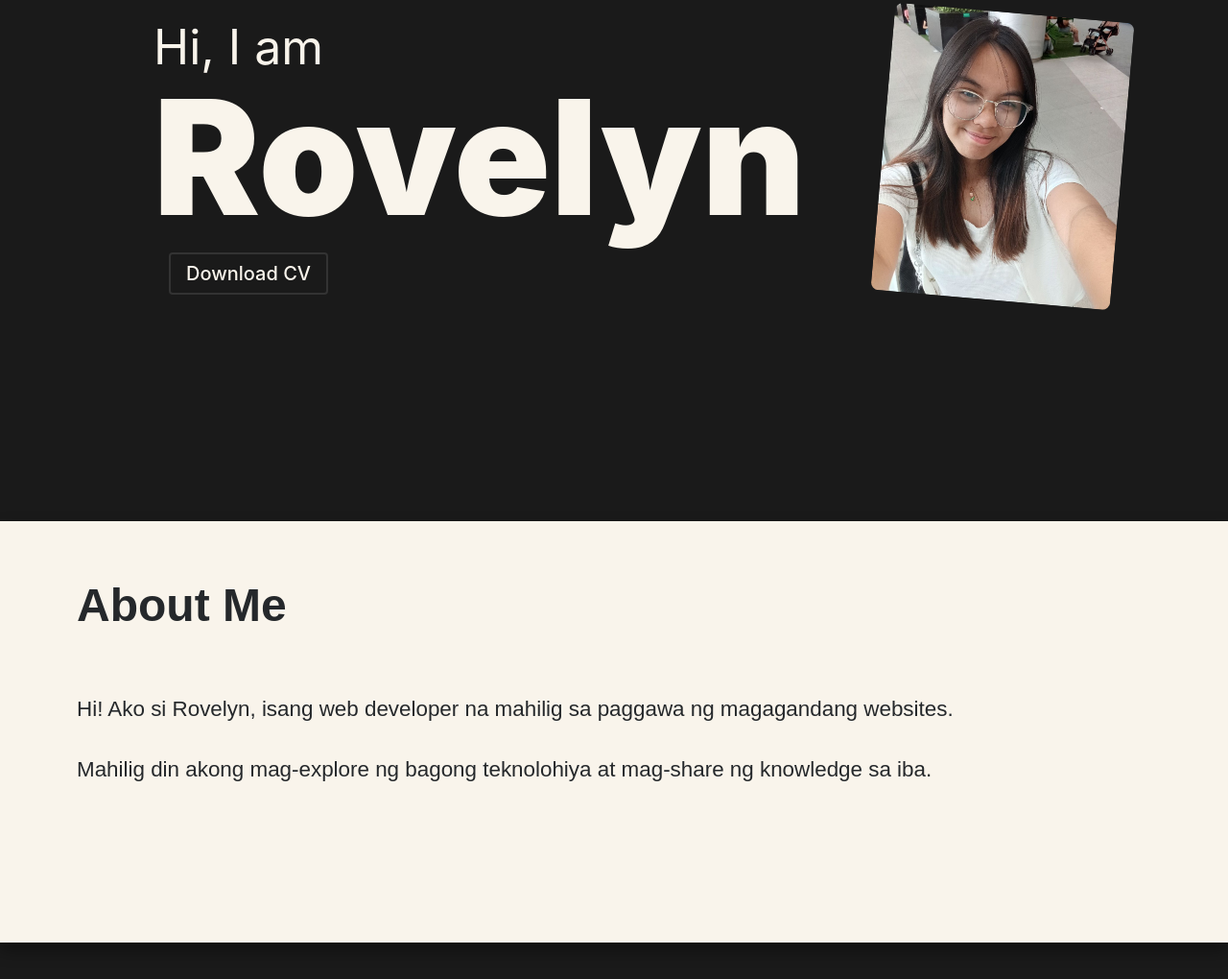
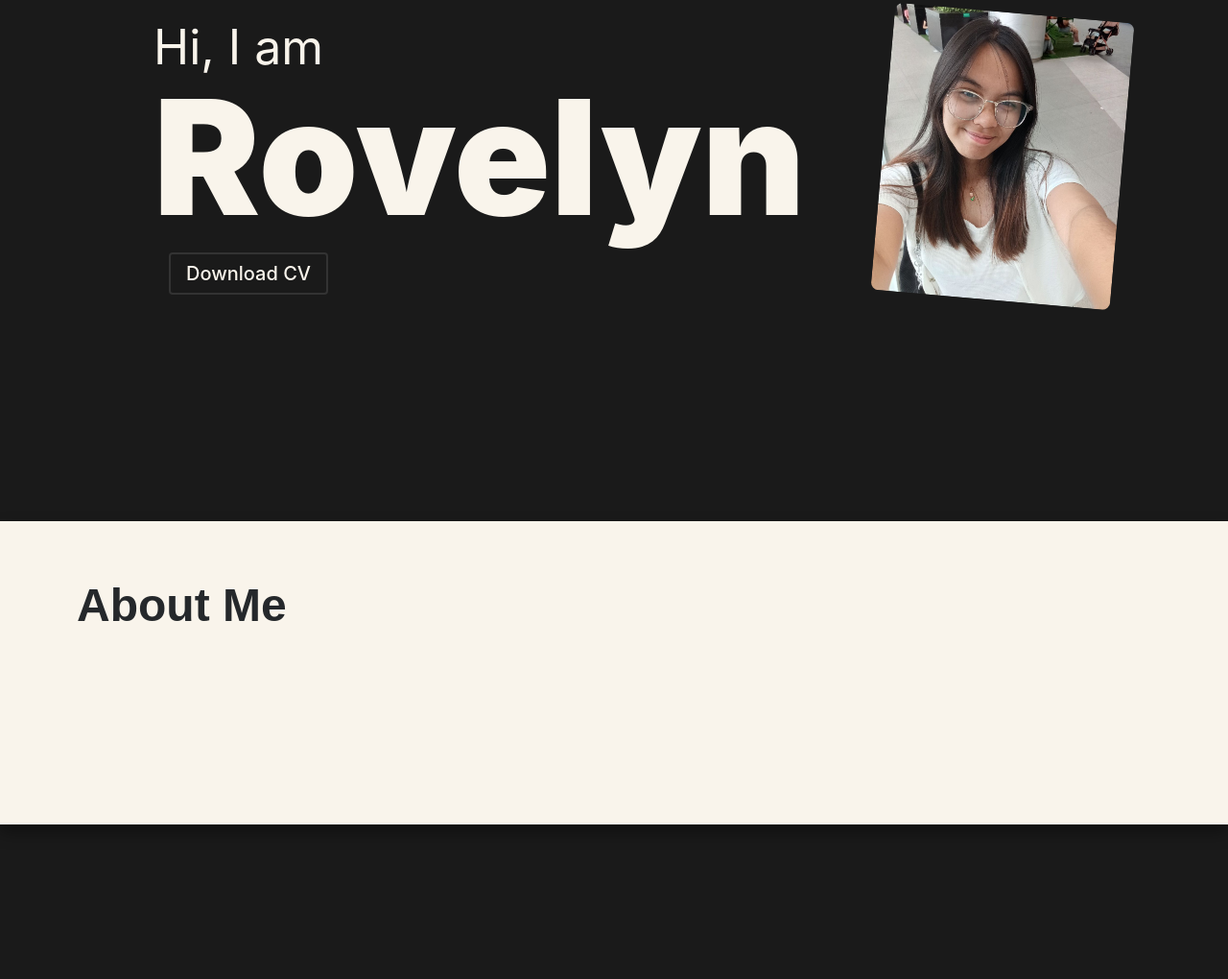
Before and after one commit to Rroovx/Portfolio, a plain HTML site: page index.html in a window 1280 px wide. Shown: the part 219-1239 px from the top of the page at 96% size. After the commit the page ends 1178 px from the top, so only its background shows below. Drawn offline with Linux system fonts and the light colour scheme.

Commit message:
Update index.html

```diff
--- a/index.html
+++ b/index.html
@@ -46,8 +46,7 @@
 
   <section id="about" class="about-me">
     <h2>About Me</h2>
-    <p>Hi! Ako si Rovelyn, isang web developer na mahilig sa paggawa ng magagandang websites.</p>
-    <p>Mahilig din akong mag-explore ng bagong teknolohiya at mag-share ng knowledge sa iba.</p>
+
   </section>
 
 </body>
```
